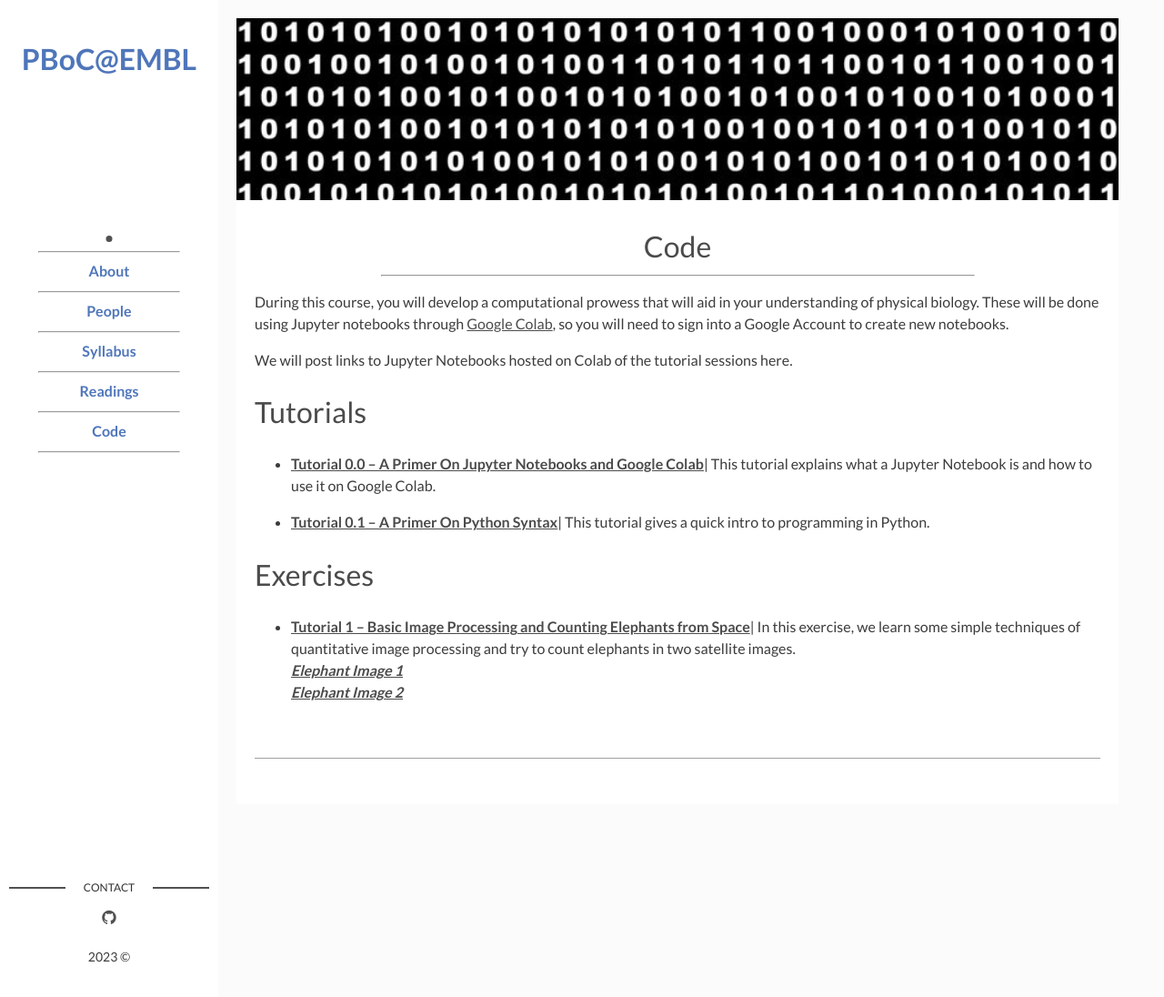
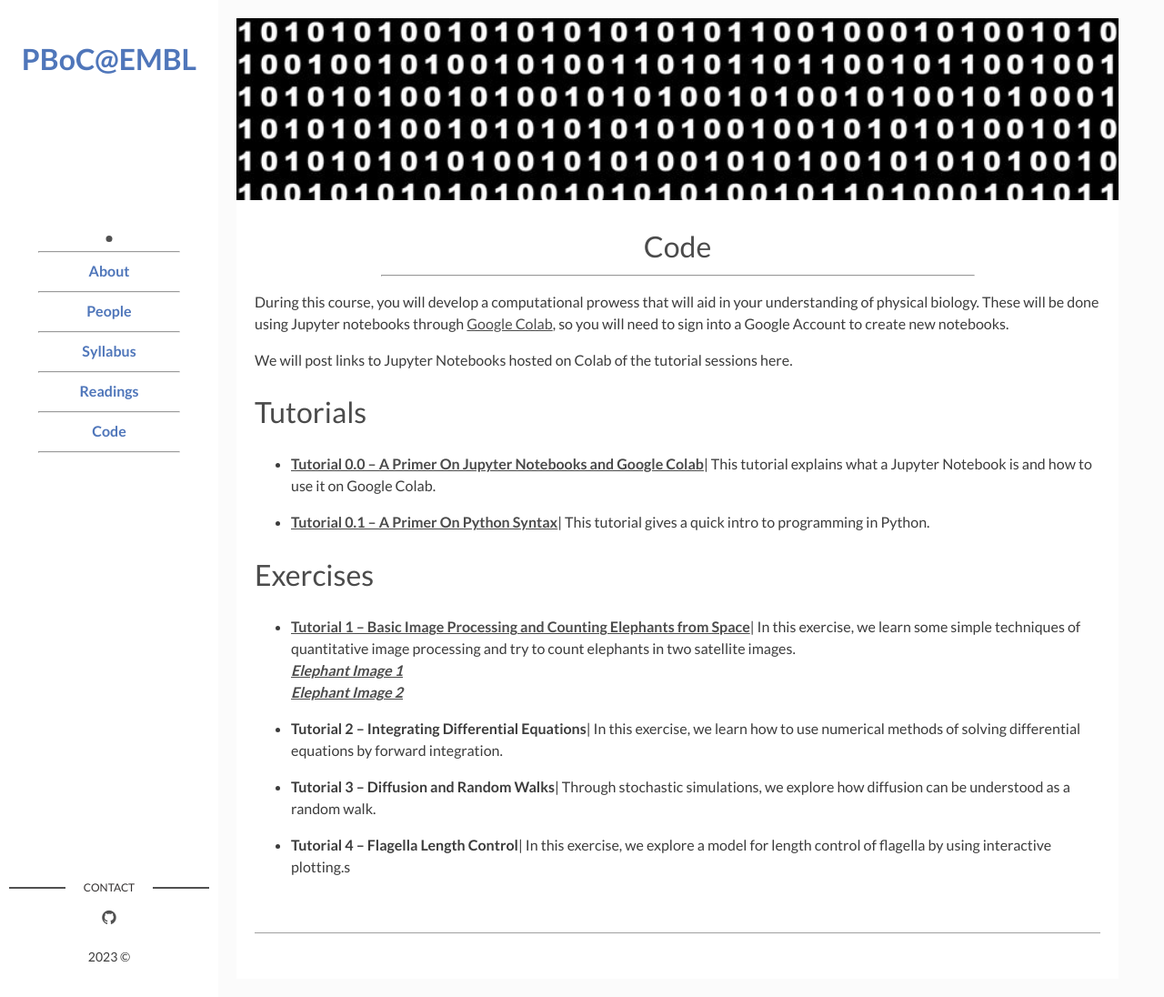
Before and after one commit to RPGroup-PBoC/embl_pboc_2023, a Jekyll site: the page built from page04_code.md, in a window 1280 px wide and 1096 px high. Shown: the whole window at 91% size. Built offline with Jekyll 4.4.1, drawn with Linux system fonts in a browser that asks for light colours.

Commit message:
added computational syllabus

```diff
--- a/_data/code.yaml
+++ b/_data/code.yaml
@@ -21,3 +21,30 @@ Exercises:
       #In-Class Code: "https://colab.research.google.com/drive/15dg4M7gWi7BpTtbcKKK2yTD43y1EycN_?usp=sharing"
       Elephant Image 1: "http://rpgroup.caltech.edu/cshl_pboc_2023/datasets/Elephants1.jpg"
       Elephant Image 2: "http://rpgroup.caltech.edu/cshl_pboc_2023/datasets/Elephants2.jpg"
+
+  - script:
+    title: Tutorial 2 -- Integrating Differential Equations
+    #colab: "https://colab.research.google.com/drive/1gIn60FuuoM6daLyBIDalmng483TiQYbk?usp=sharing"
+    description: >
+      In this exercise, we learn how to use numerical methods of solving differential equations by forward integration.
+    links:
+      #In-Class Code: "https://colab.research.google.com/drive/15dg4M7gWi7BpTtbcKKK2yTD43y1EycN_?usp=sharing"
+
+  - script:
+    title: Tutorial 3 -- Diffusion and Random Walks
+    #colab: "https://colab.research.google.com/drive/1gIn60FuuoM6daLyBIDalmng483TiQYbk?usp=sharing"
+    description: >
+      Through stochastic simulations, we explore how diffusion can be understood as a random walk.
+    links:
+      #In-Class Code: "https://colab.research.google.com/drive/15dg4M7gWi7BpTtbcKKK2yTD43y1EycN_?usp=sharing"
+
+
+  - script:
+    title: Tutorial 4 -- Flagella Length Control
+    #colab: "https://colab.research.google.com/drive/1gIn60FuuoM6daLyBIDalmng483TiQYbk?usp=sharing"
+    description: >
+      In this exercise, we explore a model for length control of flagella by using interactive plotting.s
+    links:
+      #In-Class Code: "https://colab.research.google.com/drive/15dg4M7gWi7BpTtbcKKK2yTD43y1EycN_?usp=sharing"
+      #Elephant Image 1: "http://rpgroup.caltech.edu/cshl_pboc_2023/datasets/Elephants1.jpg"
+      #Elephant Image 2: "http://rpgroup.caltech.edu/cshl_pboc_2023/datasets/Elephants2.jpg"
```
Also changed, not shown: page00_about.md (+5 -5 lines), 5 other files.
